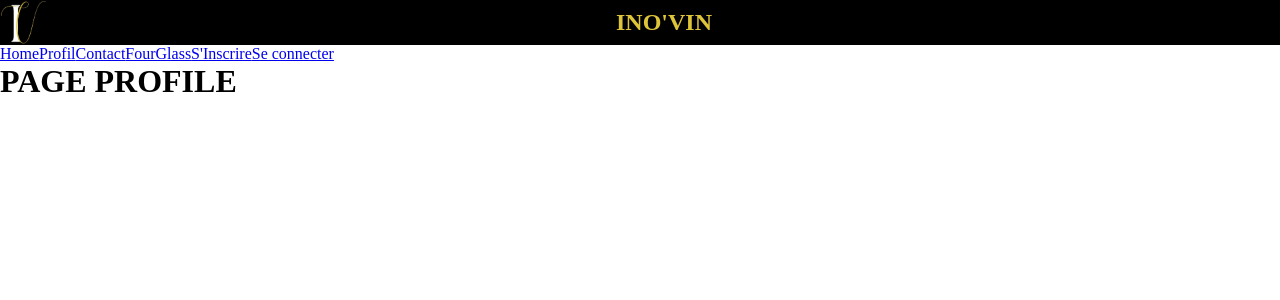
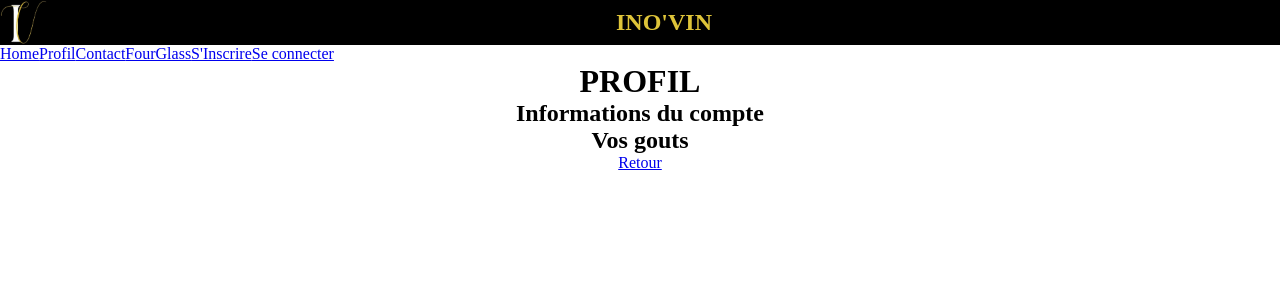
Before and after one commit to WildCodeSchool/2023-02-JS-Reims-project-3-inovin, a React (Vite) app in the folder frontend/: page /profile in a window 1280 px wide. Shown: the top 300 px of the page. Built offline with nearby package versions, Linux system fonts and the light colour scheme.

Commit message:
Refait ma Pr apres supression de mon composant pendant les réglages conflits

```diff
--- a/frontend/src/App.scss
+++ b/frontend/src/App.scss
@@ -29,3 +29,7 @@
     text-align: center;
   }
 }
+/*Page Profil*/
+.profil {
+  text-align: center;
+}
--- /dev/null
+++ b/frontend/src/components/Score.jsx
@@ -0,0 +1,47 @@
+import React, { useState } from "react";
+import { Rating } from "react-simple-star-rating";
+import { GiWineBottle } from "react-icons/gi";
+
+function Stars() {
+  const [rating, setRating] = useState(100);
+
+  const handleRating = (rate) => {
+    setRating(rate);
+  };
+
+  return (
+    <Rating
+      tooltipArray={[
+        "1/10",
+        "2/10",
+        "3/10",
+        "4/10",
+        "5/10",
+        "6/10",
+        "7/10",
+        "8/10",
+        "9/10",
+        "10/10",
+      ]}
+      transition
+      showTooltip
+      fillIcon={<GiWineBottle size={50} />}
+      emptyIcon={<GiWineBottle size={50} />}
+      fillColor="#ac1e44"
+      iconsCount={10}
+      onClick={handleRating}
+      ratingValue={rating}
+    />
+  );
+}
+
+function Notation() {
+  return (
+    <div className="Notation">
+      <h1>Voici La Notation</h1>
+      <Stars />
+    </div>
+  );
+}
+
+export default Notation;
--- a/frontend/src/pages/Profile.jsx
+++ b/frontend/src/pages/Profile.jsx
@@ -1,9 +1,13 @@
 import React from "react";
+import { Link } from "react-router-dom";
 
 function Profile() {
   return (
-    <div>
-      <h1>PAGE PROFILE</h1>
+    <div className="profil">
+      <h1>PROFIL</h1>
+      <h2>Informations du compte</h2>
+      <h2>Vos gouts</h2>
+      <Link to="/home">Retour</Link>
     </div>
   );
 }
--- a/frontend/src/pages/Questionnaire.jsx
+++ b/frontend/src/pages/Questionnaire.jsx
@@ -1,5 +1,6 @@
 import { useState } from "react";
 import { Link } from "react-router-dom";
+import Score from "../components/Score";
 // import CouleurFramb from "../Images/Couleur-Framb.jpg";
 
 export default function Questionnaire() {
@@ -215,6 +216,7 @@ export default function Questionnaire() {
                   />
                 </label>
               </div>
+              <Score />
               <div className="QuestBut">
                 <button
                   className="QuestionnaireButton"
```
